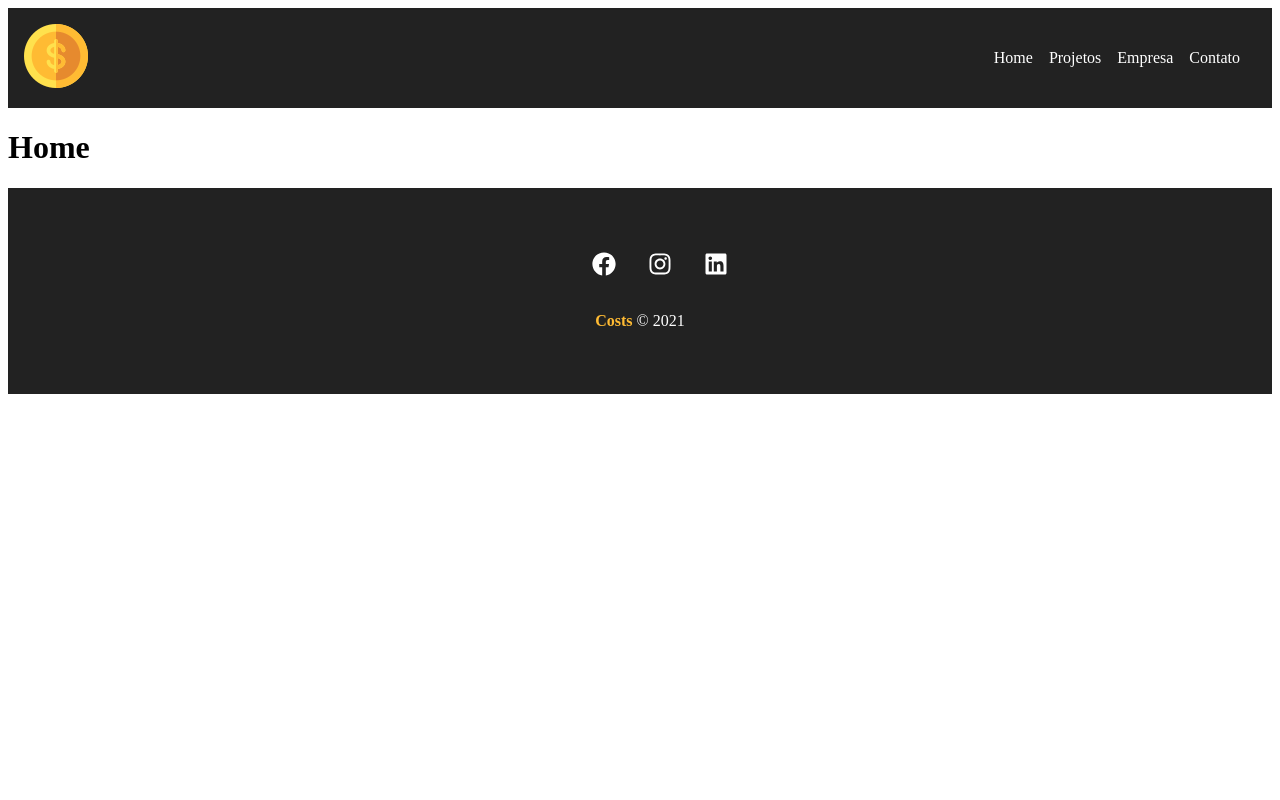
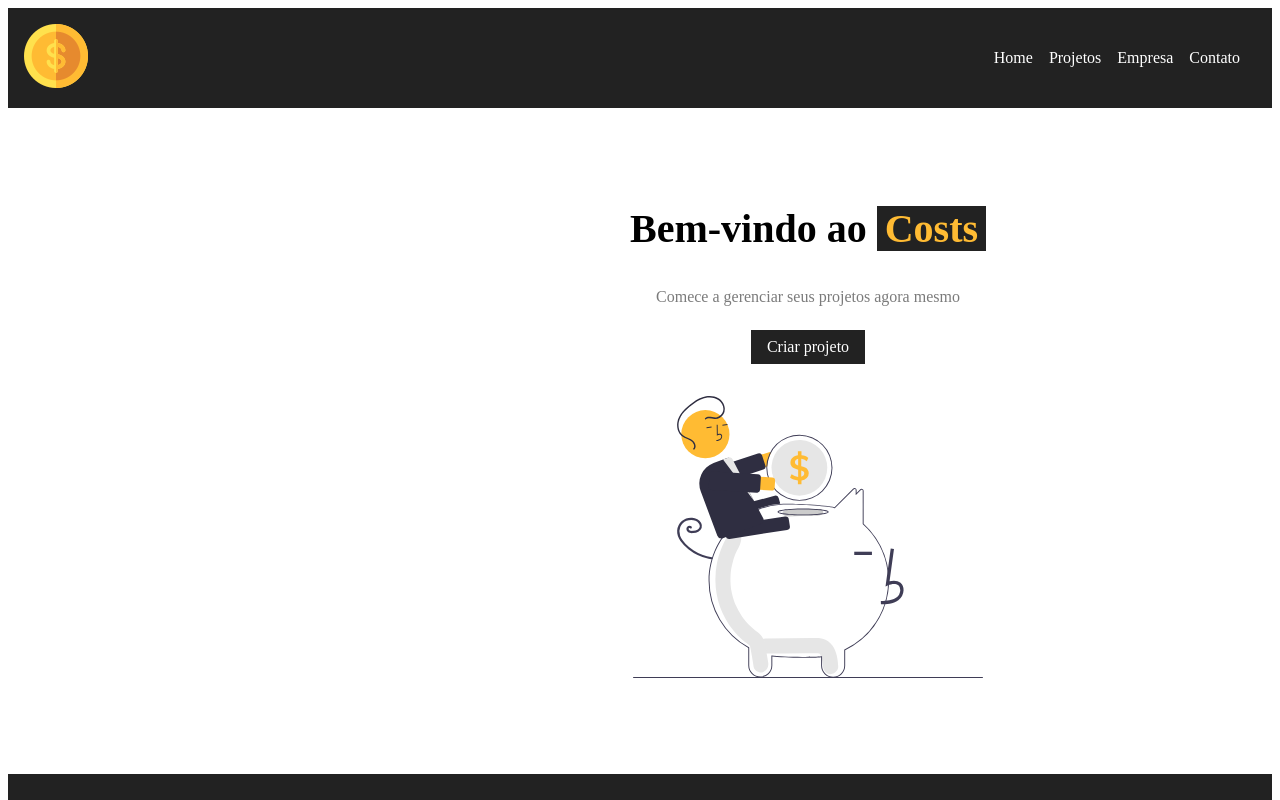
Before and after one commit to andreads1/gerenciador_projetos_react, a JavaScript app: page / in a window 1280 px wide. Shown: the top 800 px of the page. Built offline with nearby package versions, Linux system fonts and the light colour scheme; the HTML template or start-up script is replaced by a standard one.

Commit message:
4º Commit: Pagina inicial do projeto

```diff
--- /dev/null
+++ b/src/components/layout/LinkButton.js
@@ -0,0 +1,12 @@
+import {Link} from 'react-router-dom'
+import styles from './LinkButton.module.css'
+
+function LinkButton({to, text}){
+    return(
+        <Link className={styles.btn} to={to}>
+           {text}
+        </Link>
+    )
+}
+
+export default LinkButton
--- /dev/null
+++ b/src/components/layout/LinkButton.module.css
@@ -0,0 +1,11 @@
+.btn{
+    background-color: #222;
+    color: white;
+    padding: 0.5em 1em;
+    text-decoration: none;
+    transition: 0.5s;
+}
+
+.btn:hover{
+    color: #ffbb33;
+}
--- a/src/components/layout/Navbar.js
+++ b/src/components/layout/Navbar.js
@@ -7,7 +7,7 @@
 
 function Navbar(){
     return(
-        <nav class={styles.navbar}>
+        <nav className={styles.navbar}>
           <Container>
             <Link to="/"> <img src={logo} alt="costs"/> </Link>
             <ul className={styles.list}>
--- a/src/components/pages/Home.js
+++ b/src/components/pages/Home.js
@@ -1,6 +1,14 @@
+import styles from './Home.module.css'
+import savings from '../../img/savings.svg'
+import LinkButton from '../layout/LinkButton'
 function Home (){
     return (
-        <h1>Home</h1>
+        <section className={styles.home_container}>
+            <h1>Bem-vindo ao <span>Costs</span></h1>
+            <p>Comece a gerenciar seus projetos agora mesmo</p>
+            <LinkButton to ="/newproject" text="Criar projeto"/>
+            <img src={savings} alt="costs"/>
+        </section>
     )
 }
 
--- /dev/null
+++ b/src/components/pages/Home.module.css
@@ -0,0 +1,29 @@
+.home_container{
+    width: 100%;
+    display: flex;
+    flex-direction: column;
+    align-items: center;
+    justify-content: center;
+    padding: 4em;
+}
+
+.home_container h1{
+    font-size: 2.5em;
+    margin-bottom: .5em;
+}
+
+.home_container h1 span{
+    color: #ffbb33;
+    padding: 0 .2em;
+    background-color: #222;
+}
+
+.home_container p{
+    margin-bottom: 1.5em;
+    color: #7b7b7b;
+}
+
+.home_container img{
+    width: 350px;
+    margin: 2em 0;
+}
```
